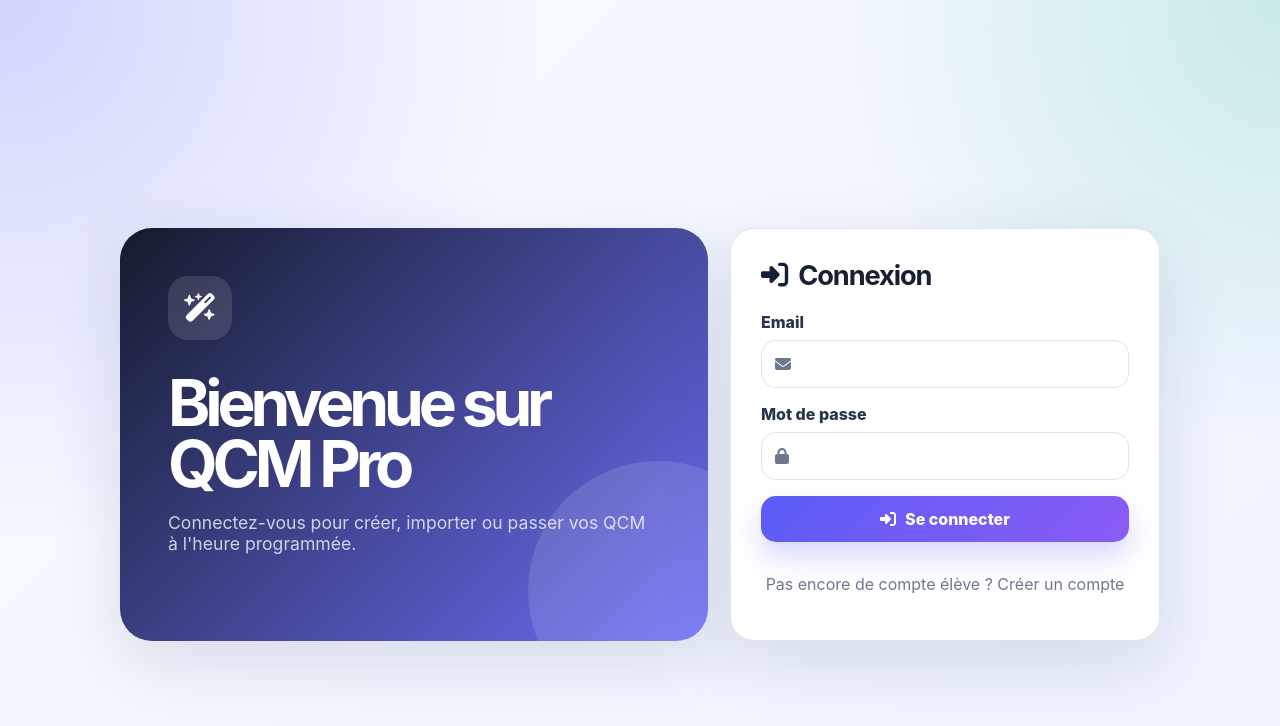
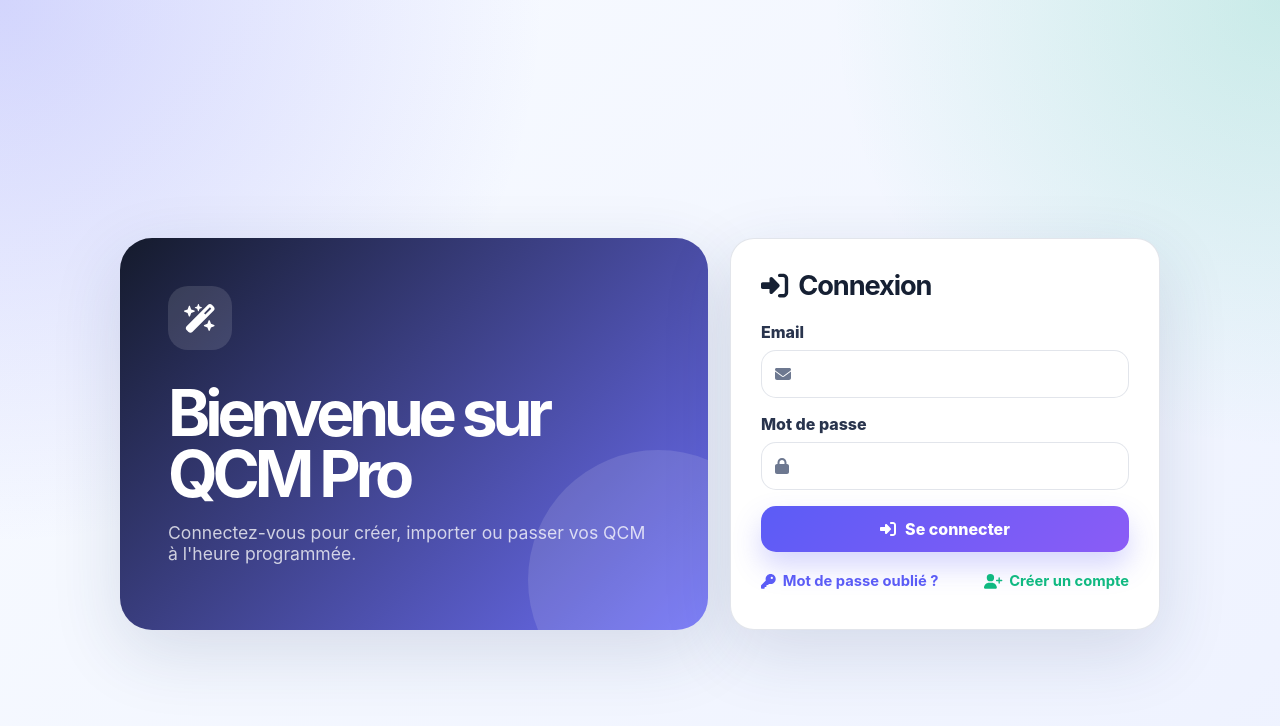
Before and after one commit to dembouz07/qcm_pro_front, a React (Vite) app: page /login in a window 1280 px wide. Shown: the top 726 px of the page. Built offline with nearby package versions, Linux system fonts and the light colour scheme; no server answers.

Commit message:
feat: add forgot-password page and colored auth links on login

```diff
--- a/src/App.jsx
+++ b/src/App.jsx
@@ -4,6 +4,7 @@ import Navbar from './components/Navbar.jsx';
 import ProtectedRoute from './components/ProtectedRoute.jsx';
 import Login from './pages/Login.jsx';
 import Register from './pages/Register.jsx';
+import ForgotPassword from './pages/ForgotPassword.jsx';
 import AdminDashboard from './pages/AdminDashboard.jsx';
 import ClassManager from './pages/ClassManager.jsx';
 import QuizForm from './pages/QuizForm.jsx';
@@ -32,6 +33,7 @@ export default function App() {
           <Route path="/" element={<HomeRedirect />} />
           <Route path="/login" element={<Login />} />
           <Route path="/register" element={<Register />} />
+          <Route path="/forgot-password" element={<ForgotPassword />} />
 
           <Route path="/admin" element={<ProtectedRoute role="admin"><AdminDashboard /></ProtectedRoute>} />
           <Route path="/admin/classes" element={<ProtectedRoute role="admin"><ClassManager /></ProtectedRoute>} />
--- /dev/null
+++ b/src/pages/ForgotPassword.jsx
@@ -0,0 +1,104 @@
+import { useEffect, useState } from 'react';
+import { Link, useNavigate } from 'react-router-dom';
+import { FontAwesomeIcon } from '@fortawesome/react-fontawesome';
+import { faEnvelope, faGraduationCap, faLock, faKey, faUser } from '@fortawesome/free-solid-svg-icons';
+import api, { getApiError, getCsrfCookie } from '../api.js';
+
+export default function ForgotPassword() {
+  const navigate = useNavigate();
+  const [classes, setClasses] = useState([]);
+  const [form, setForm] = useState({
+    email: '',
+    name: '',
+    school_class_id: '',
+    password: '',
+    password_confirmation: '',
+  });
+  const [error, setError] = useState('');
+  const [success, setSuccess] = useState('');
+  const [loading, setLoading] = useState(false);
+
+  useEffect(() => {
+    api.get('/classes').then((response) => setClasses(response.data)).catch(() => {});
+  }, []);
+
+  async function handleSubmit(event) {
+    event.preventDefault();
+    setError('');
+    setSuccess('');
+    setLoading(true);
+
+    try {
+      await getCsrfCookie();
+      const response = await api.post('/auth/forgot-password', form);
+      setSuccess(response.data.message || 'Mot de passe réinitialisé avec succès.');
+      setTimeout(() => navigate('/login'), 1800);
+    } catch (err) {
+      setError(getApiError(err));
+    } finally {
+      setLoading(false);
+    }
+  }
+
+  return (
+    <section className="auth-page">
+      <form onSubmit={handleSubmit} className="form-card register-card">
+        <h2><FontAwesomeIcon icon={faKey} /> Mot de passe oublié</h2>
+        <p className="muted">Confirmez votre identité pour définir un nouveau mot de passe.</p>
+        {error && <div className="alert error">{error}</div>}
+        {success && <div className="alert success">{success}</div>}
+
+        <label>
+          Nom complet
+          <div className="input-icon">
+            <FontAwesomeIcon icon={faUser} />
+            <input value={form.name} onChange={(e) => setForm({ ...form, name: e.target.value })} required />
+          </div>
+        </label>
+
+        <label>
+          Email
+          <div className="input-icon">
+            <FontAwesomeIcon icon={faEnvelope} />
+            <input type="email" value={form.email} onChange={(e) => setForm({ ...form, email: e.target.value })} required />
+          </div>
+        </label>
+
+        <label>
+          Classe
+          <div className="input-icon">
+            <FontAwesomeIcon icon={faGraduationCap} />
+            <select value={form.school_class_id} onChange={(e) => setForm({ ...form, school_class_id: e.target.value })} required>
+              <option value="">Choisir une classe</option>
+              {classes.map((classe) => <option key={classe.id} value={classe.id}>{classe.name}</option>)}
+            </select>
+          </div>
+        </label>
+
+        <label>
+          Nouveau mot de passe
+          <div className="input-icon">
+            <FontAwesomeIcon icon={faLock} />
+            <input type="password" value={form.password} onChange={(e) => setForm({ ...form, password: e.target.value })} required />
+          </div>
+        </label>
+
+        <label>
+          Confirmer le mot de passe
+          <div className="input-icon">
+            <FontAwesomeIcon icon={faLock} />
+            <input type="password" value={form.password_confirmation} onChange={(e) => setForm({ ...form, password_confirmation: e.target.value })} required />
+          </div>
+        </label>
+
+        <button className="primary-btn" disabled={loading}>
+          <FontAwesomeIcon icon={faKey} /> {loading ? 'Réinitialisation...' : 'Réinitialiser le mot de passe'}
+        </button>
+
+        <p className="muted center">
+          <Link className="auth-link" to="/login">Retour à la connexion</Link>
+        </p>
+      </form>
+    </section>
+  );
+}
--- a/src/pages/Login.jsx
+++ b/src/pages/Login.jsx
@@ -1,7 +1,7 @@
 import { useState } from 'react';
 import { Link, useNavigate } from 'react-router-dom';
 import { FontAwesomeIcon } from '@fortawesome/react-fontawesome';
-import { faEnvelope, faLock, faRightToBracket, faWandMagicSparkles } from '@fortawesome/free-solid-svg-icons';
+import { faEnvelope, faLock, faRightToBracket, faWandMagicSparkles, faKey, faUserPlus } from '@fortawesome/free-solid-svg-icons';
 import { useAuth } from '../AuthContext.jsx';
 import { getApiError } from '../api.js';
 
@@ -60,7 +60,14 @@ export default function Login() {
             <FontAwesomeIcon icon={faRightToBracket} /> {loading ? 'Connexion...' : 'Se connecter'}
           </button>
 
-          <p className="muted center">Pas encore de compte élève ? <Link to="/register">Créer un compte</Link></p>
+          <div className="auth-links">
+            <Link className="auth-link" to="/forgot-password">
+              <FontAwesomeIcon icon={faKey} /> Mot de passe oublié ?
+            </Link>
+            <Link className="auth-link accent" to="/register">
+              <FontAwesomeIcon icon={faUserPlus} /> Créer un compte
+            </Link>
+          </div>
         </form>
       </div>
     </section>
--- a/src/styles.css
+++ b/src/styles.css
@@ -258,6 +258,7 @@ label { display: flex; flex-direction: column; gap: 8px; font-weight: 800; color
 
 .alert { padding: 14px 16px; border-radius: 16px; white-space: pre-line; font-weight: 750; }
 .alert.error { background: rgba(239, 68, 68, 0.10); color: #991b1b; border: 1px solid rgba(239, 68, 68, 0.22); }
+.alert.success { background: rgba(16, 185, 129, 0.12); color: #047857; border: 1px solid rgba(16, 185, 129, 0.28); }
 .empty { padding: 28px; text-align: center; color: var(--muted); border: 1px dashed var(--border); border-radius: 18px; }
 .center { text-align: center; }
 .center-screen { min-height: 100vh; display: grid; place-items: center; color: var(--muted); }
@@ -293,6 +294,26 @@ label { display: flex; flex-direction: column; gap: 8px; font-weight: 800; color
 .register-card { max-width: 520px; width: 100%; }
 .center { text-align: center; }
 .hint { font-size: 0.9rem; }
+
+.auth-links {
+  display: flex;
+  flex-wrap: wrap;
+  justify-content: space-between;
+  gap: 12px;
+  margin-top: 4px;
+}
+.auth-link {
+  display: inline-flex;
+  align-items: center;
+  gap: 7px;
+  font-weight: 700;
+  font-size: 0.92rem;
+  color: var(--primary);
+  transition: 0.18s ease;
+}
+.auth-link:hover { color: var(--primary-dark); transform: translateY(-1px); }
+.auth-link.accent { color: var(--accent); }
+.auth-link.accent:hover { color: #0e9f6e; }
 
 .builder { display: flex; flex-direction: column; gap: 22px; }
 .questions-list { display: flex; flex-direction: column; gap: 18px; }
```
